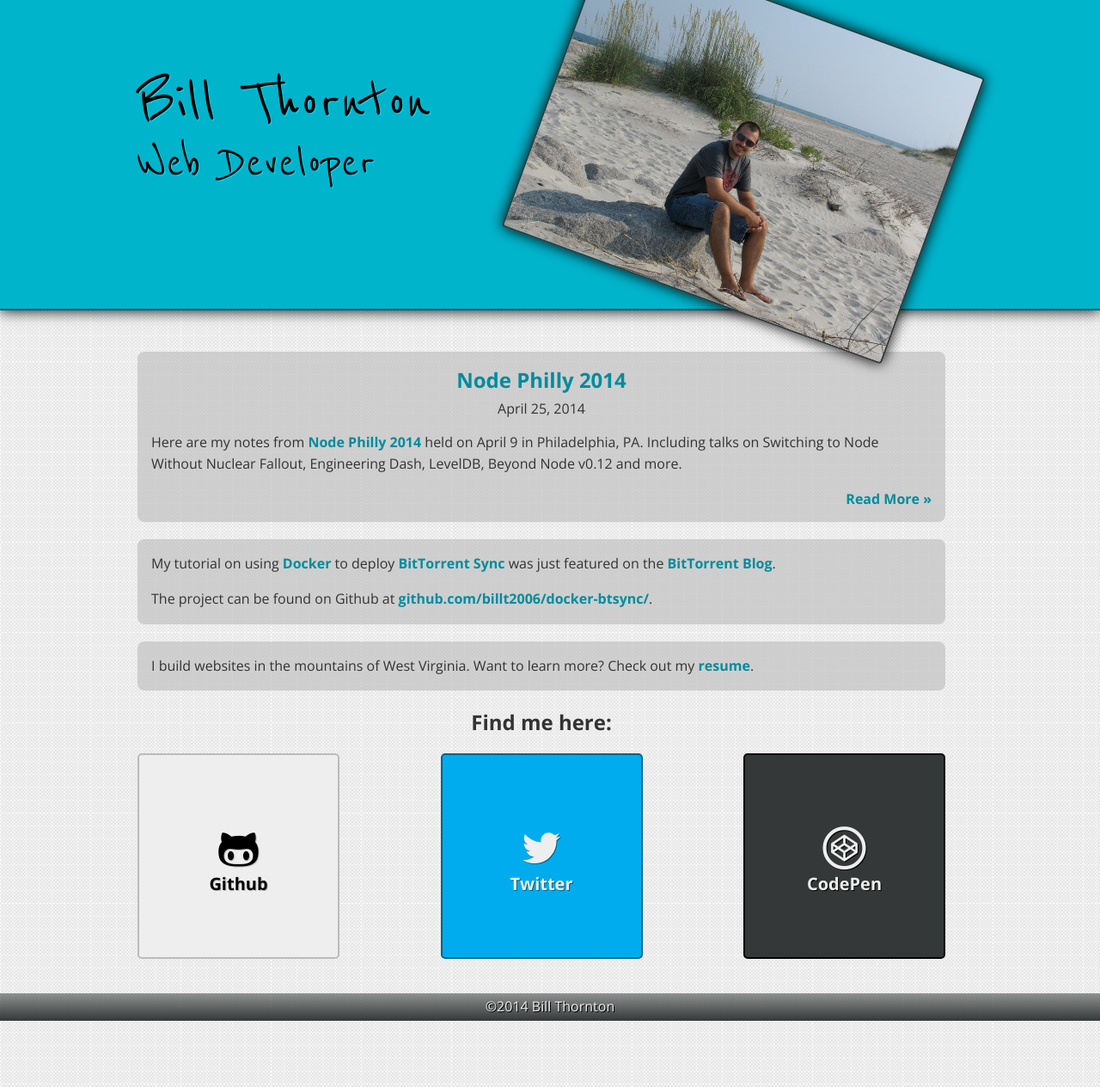
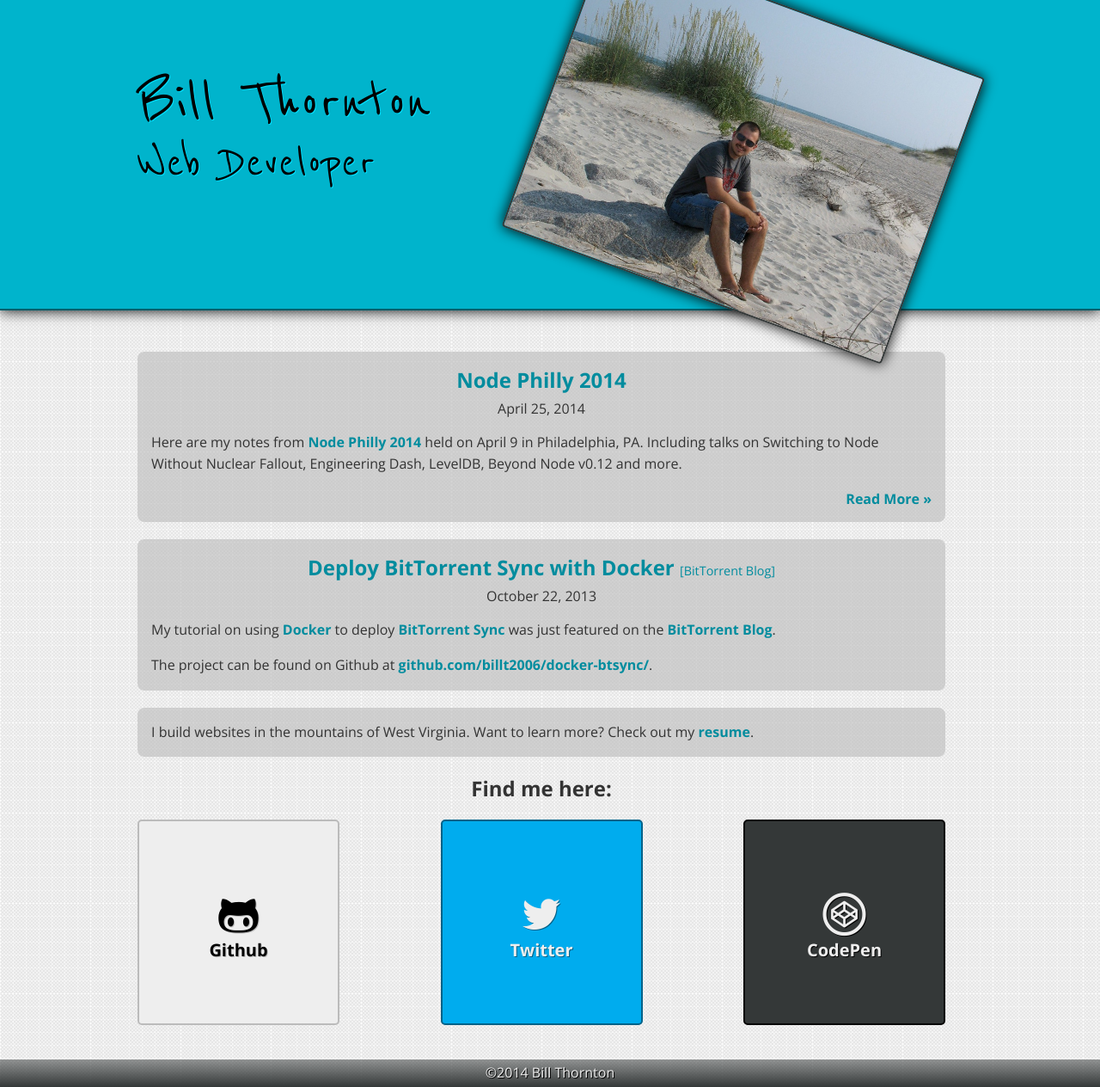
Before and after one commit to billt2006/billt2006.github.io, a Jekyll site: the page built from index.html, in a window 1280 px wide. Shown: the whole page at 86% size. Built offline with Jekyll 4.4.1, drawn with Linux system fonts in a browser that asks for light colours; Markdown is read by kramdown in place of the engine named in the settings.

Commit message:
Add support for external links as blog posts

```diff
--- a/_includes/head.html
+++ b/_includes/head.html
@@ -3,6 +3,10 @@
     <meta http-equiv="X-UA-Compatible" content="IE=edge">
     <meta name="viewport" content="width=device-width, initial-scale=1">
     <meta name="description" content="">
+    {% if page.external %}
+    	<meta http-equiv="refresh" content="0;url={{ page.external.url }}">
+    {% endif %}
+
     <title>{{ page.title }}</title>
 
 	<link href='http://fonts.googleapis.com/css?family=Reenie+Beanie|Open+Sans:400,700' rel='stylesheet' type='text/css'>
--- a/_includes/posts.html
+++ b/_includes/posts.html
@@ -1,14 +1,25 @@
 <section class="blog-posts">
 	{% for post in site.posts limit:10 %}
 		<article class="grid announcement">
-			<h2><a href="{{ post.url }}">{{ post.title }}</a></h2>
+			<h2>
+				{% if post.external %}
+					<a href="{{ post.external.url }}">
+						{{ post.title }}
+						<span class="external-site">[{{ post.external.site }}]</span>
+					</a>
+				{% else %}
+					<a href="{{ post.url }}">{{ post.title }}</a>
+				{% endif %}
+			</h2>
 			<div class="time-wrapper">
 				<time datetime="{{ post.date | date: %Y-%m-%d }}">
 					{{ post.date | date: "%B %-d, %Y" }}
 				</time>
 			</div>
 			{{ post.excerpt }}
-			<div class="text-right"><a href="{{ post.url }}">Read More &raquo;</a></div>
+			{% unless post.external %}
+				<div class="text-right"><a href="{{ post.url }}">Read More &raquo;</a></div>
+			{% endunless %}
 		</article>
 	{% endfor %}
 </section>
--- a/index.html
+++ b/index.html
@@ -24,21 +24,7 @@ title: Bill Thornton | Web Developer
 <div class="grid">
 	<div class="col-1-8 spacer">&nbsp;</div>
 	<div class="col-3-4">
-
 		{% include posts.html %}
-
-		<div class="grid announcement">
-			<p>
-				My tutorial on using <a href="http://docker.io/" target="_blank">Docker</a> to deploy
-				<a href="http://labs.bittorrent.com/experiments/sync.html" target="_blank">BitTorrent Sync</a>
-				was just featured on the
-				<a href="http://blog.bittorrent.com/2013/10/22/sync-hacks-deploy-bittorrent-sync-with-docker/" target="_blank">BitTorrent Blog</a>.
-			</p>
-			<p>
-				The project can be found on Github at
-				<a href="https://github.com/billt2006/docker-btsync/" target="_blank">github.com/billt2006/docker-btsync/</a>.
-			</p>
-		</div>
 
 		<div class="grid about-me">
 			<p>
--- a/sass/_bones.scss
+++ b/sass/_bones.scss
@@ -81,6 +81,11 @@ img {
 			margin-top: 0;
 			margin-bottom: 0.25em;
 			text-align: center;
+
+			.external-site {
+				font-size: 0.6em;
+				font-weight: normal;
+			}
 		}
 		.time-wrapper {
 			text-align: center;
```
Also changed, not shown: _layouts/post.html (+8 -1 lines), _posts/2013-10-22-deploy-bittorrent-sync-with-docker.md (added, +18 -0 lines), css/main.css.
